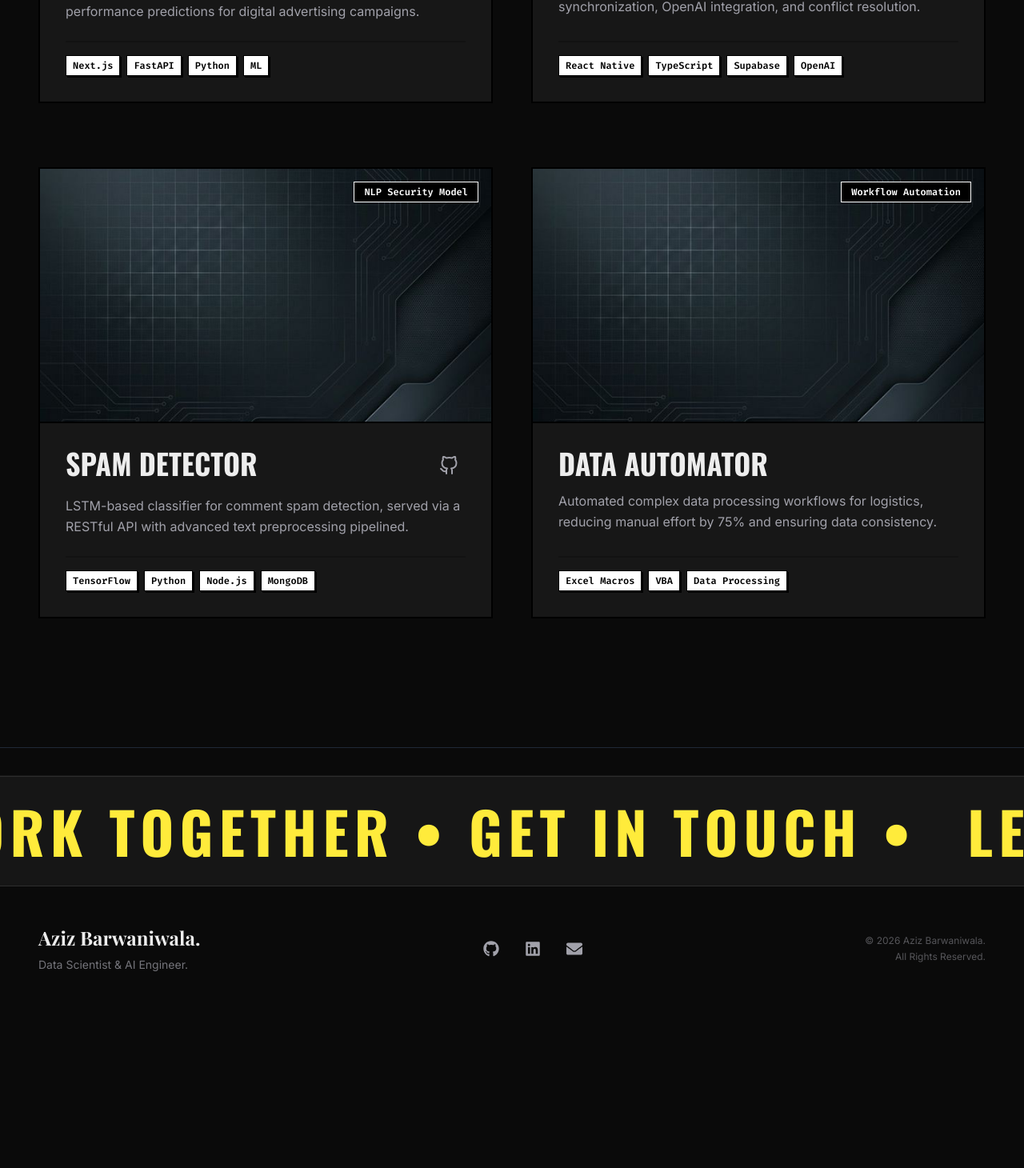
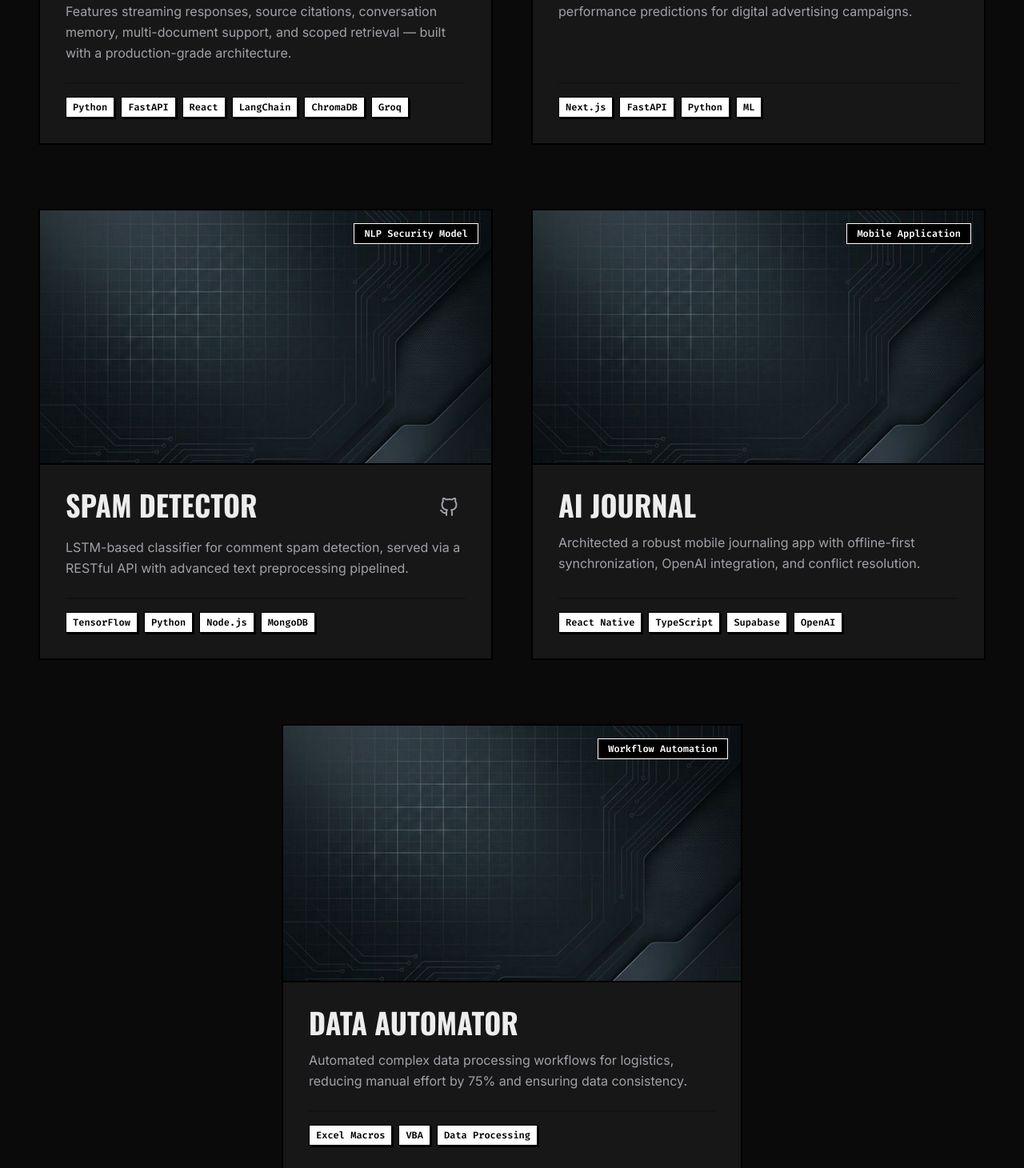
Before and after one commit to azizz7/portfolio_, a React (Create React App) app: page /#/projects in a window 1280 px wide. Shown: the part 950-2410 px from the top of the page at 80% size. Before the commit the page ends 2214 px from the top, so only its background shows below. Built offline with nearby package versions, Linux system fonts and the light colour scheme; a web font is replaced by a local one.

Commit message:
feat(projects): add DocuMind RAG project and reorder cards

```diff
--- a/src/components/Projects.js
+++ b/src/components/Projects.js
@@ -7,12 +7,28 @@ import RevealText from './RevealText';
 const Projects = () => {
   const projects = [
     {
+      title: 'DocuMind',
+      category: 'RAG Document Assistant',
+      description: 'Full-stack RAG application to chat with PDF documents using AI. Features streaming responses, source citations, conversation memory, multi-document support, and scoped retrieval — built with a production-grade architecture.',
+      technologies: ['Python', 'FastAPI', 'React', 'LangChain', 'ChromaDB', 'Groq'],
+      link: 'https://github.com/azizz7/documind',
+      color: 'bg-accent-purple'
+    },
+    {
       title: 'Ad Engine',
       category: 'Analytics Platform',
       description: 'AI-powered analytics platform generating actionable insights and performance predictions for digital advertising campaigns.',
       technologies: ['Next.js', 'FastAPI', 'Python', 'ML'],
       link: 'https://github.com/azizz7/ad-engine',
       color: 'bg-accent-cyan'
+    },
+    {
+      title: 'Spam Detector',
+      category: 'NLP Security Model',
+      description: 'LSTM-based classifier for comment spam detection, served via a RESTful API with advanced text preprocessing pipelined.',
+      technologies: ['TensorFlow', 'Python', 'Node.js', 'MongoDB'],
+      link: 'https://github.com/azizz7/text-classification-nlp-app',
+      color: 'bg-accent-orange'
     },
     {
       title: 'AI Journal',
@@ -23,14 +39,6 @@ const Projects = () => {
       color: 'bg-accent-yellow'
     },
     {
-      title: 'Spam Detector',
-      category: 'NLP Security Model',
-      description: 'LSTM-based classifier for comment spam detection, served via a RESTful API with advanced text preprocessing pipelined.',
-      technologies: ['TensorFlow', 'Python', 'Node.js', 'MongoDB'],
-      link: 'https://github.com/azizz7/text-classification-nlp-app',
-      color: 'bg-accent-orange'
-    },
-    {
       title: 'Data Automator',
       category: 'Workflow Automation',
       description: 'Automated complex data processing workflows for logistics, reducing manual effort by 75% and ensuring data consistency.',
@@ -39,6 +47,9 @@ const Projects = () => {
       color: 'bg-accent-red'
     }
   ];
+
+  const gridProjects = projects.slice(0, 4);
+  const lastProject = projects[4];
 
   return (
     <section id="projects" className="py-32 bg-bg-primary relative overflow-hidden">
@@ -62,9 +73,9 @@ const Projects = () => {
           </div>
         </div>
 
-        {/* Project Grid */}
+        {/* Project Grid — first 4 */}
         <div className="grid grid-cols-1 md:grid-cols-2 gap-x-12 gap-y-20">
-          {projects.map((project, index) => (
+          {gridProjects.map((project, index) => (
             <motion.div
               key={index}
               initial={{ opacity: 0, y: 50 }}
@@ -128,6 +139,63 @@ const Projects = () => {
           ))}
         </div>
 
+        {/* Last project — centered */}
+        <div className="flex justify-center mt-20">
+          <motion.div
+            initial={{ opacity: 0, y: 50 }}
+            whileInView={{ opacity: 1, y: 0 }}
+            viewport={{ once: true }}
+            transition={{ delay: 0.2, duration: 0.6 }}
+            className="group relative w-full max-w-xl"
+          >
+            <div className={`absolute top-4 left-4 w-full h-full border-2 border-black ${lastProject.color} -z-10 transition-transform duration-300 group-hover:translate-x-2 group-hover:translate-y-2`} />
+
+            <div className="bg-deep-slate border-2 border-black p-0 h-full flex flex-col">
+              <div className="aspect-video w-full border-b-2 border-black overflow-hidden relative">
+                <img
+                  src={ProjectPlaceholder}
+                  alt={lastProject.title}
+                  className="w-full h-full object-cover transition-transform duration-700 group-hover:scale-110"
+                />
+                <div className={`absolute inset-0 ${lastProject.color} opacity-0 group-hover:opacity-20 transition-opacity duration-300 pointer-events-none`} />
+                <div className="absolute top-4 right-4 bg-black text-white px-3 py-1 font-fira text-xs font-bold border border-white">
+                  {lastProject.category}
+                </div>
+              </div>
+
+              <div className="p-8 flex flex-col flex-grow">
+                <div className="flex justify-between items-start mb-4">
+                  <h4 className="text-4xl font-oswald font-bold text-soft-white uppercase leading-none">
+                    {lastProject.title}
+                  </h4>
+                  {lastProject.link && (
+                    <a
+                      href={lastProject.link}
+                      target="_blank"
+                      rel="noopener noreferrer"
+                      className="text-muted-grey hover:text-white transition-colors p-2 border border-transparent hover:border-white rounded-full"
+                    >
+                      <FiGithub size={24} />
+                    </a>
+                  )}
+                </div>
+
+                <p className="text-muted-grey font-inter mb-6 leading-relaxed flex-grow">
+                  {lastProject.description}
+                </p>
+
+                <div className="flex flex-wrap gap-2 pt-4 border-t-2 border-black/20">
+                  {lastProject.technologies.map((tech, i) => (
+                    <span key={i} className="text-xs font-fira font-bold text-black bg-white px-2 py-1 border border-black shadow-[2px_2px_0px_0px_rgba(0,0,0,1)]">
+                      {tech}
+                    </span>
+                  ))}
+                </div>
+              </div>
+            </div>
+          </motion.div>
+        </div>
+
         <div className="md:hidden mt-12 text-center">
           <a href="https://github.com/azizz7" target="_blank" rel="noreferrer" className="inline-flex items-center gap-2 font-fira text-accent-cyan hover:text-white transition-colors">
             VIEW ALL REPOS <FiArrowRight />
--- a/tailwind.config.js
+++ b/tailwind.config.js
@@ -19,6 +19,8 @@ module.exports = {
         'accent-cyan': '#00bcd4',
         'accent-yellow': '#ffeb3b',
         'accent-orange': '#ff9800',
+        'accent-purple': '#a855f7',
+        'accent-gold': '#f59e0b',
       },
       fontFamily: {
         'playfair': ['"Playfair Display"', 'serif'],
```
